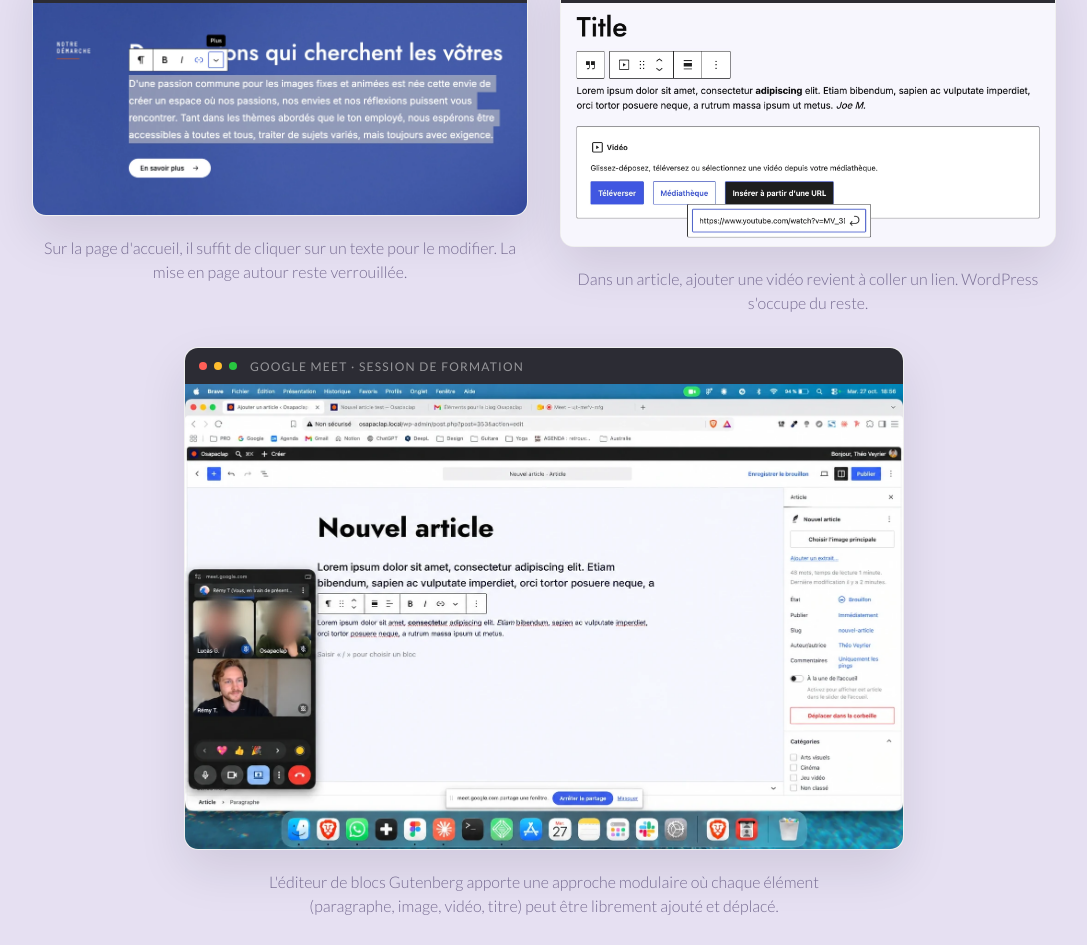
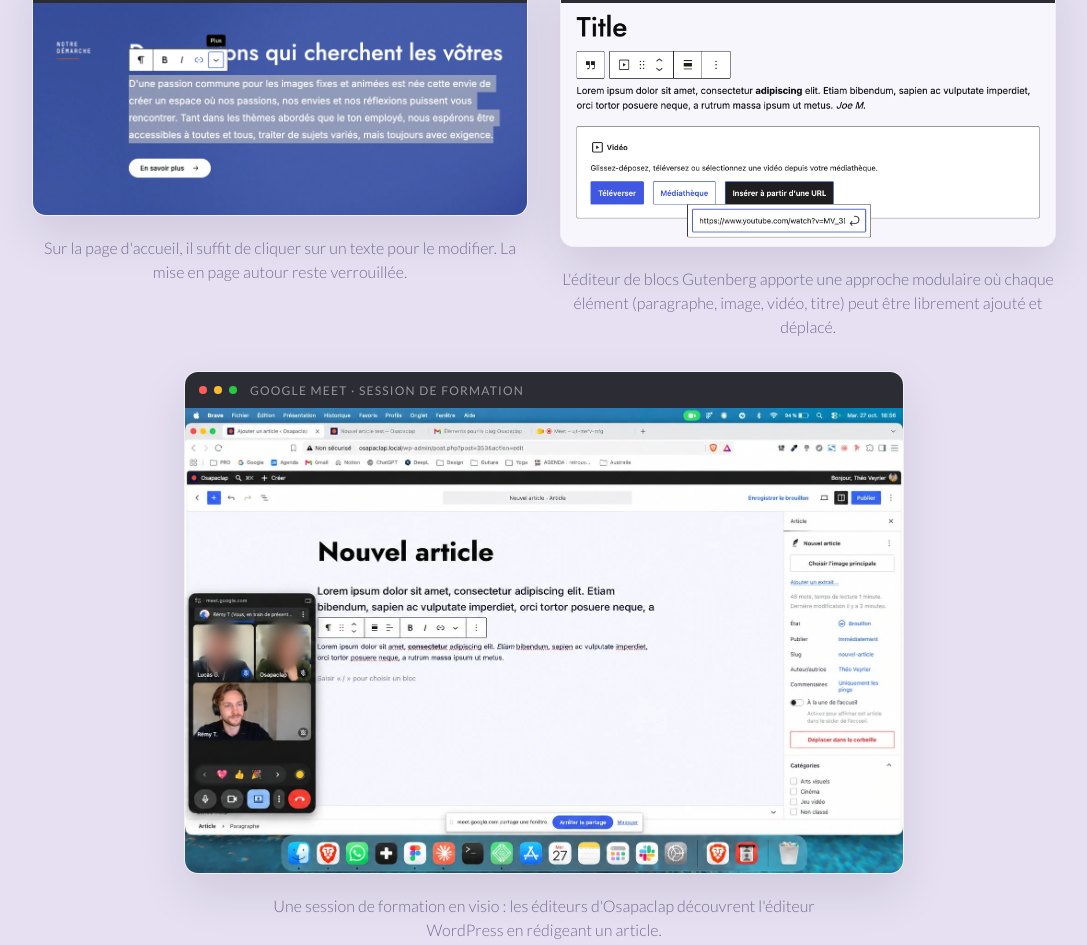
Before and after one commit to remythedesigner/portfolio2026, a plain HTML site: page fr/osapaclap.html in a window 1280 px wide. Shown: the part 9042-9987 px from the top of the page, without its empty margins (96-1183 px from the left). Drawn offline with nearby package versions, Linux system fonts and the light colour scheme.

Commit message:
Fix Osapaclap case study captions: Gutenberg text on Article image, new Meet caption
Co-Authored-By: Claude Sonnet 5.5 <noreply@anthropic.com>

```diff
--- a/fr/osapaclap.html
+++ b/fr/osapaclap.html
@@ -1467,7 +1467,7 @@
               </div>
               <img loading="lazy" class="cs-figma-img" src="/assets/osa-edit-article.webp" alt="Ajout d'un bloc vidéo dans un article Osapaclap sous WordPress en collant un lien YouTube">
             </div>
-            <figcaption class="cs-figma-caption">Dans un article, ajouter une vidéo revient à coller un lien. WordPress s'occupe du reste.</figcaption>
+            <figcaption class="cs-figma-caption">L'éditeur de blocs Gutenberg apporte une approche modulaire où chaque élément (paragraphe, image, vidéo, titre) peut être librement ajouté et déplacé.</figcaption>
           </figure>
           <figure class="osa-edit osa-edit-wide">
             <div class="cs-figma-frame">
@@ -1479,7 +1479,7 @@
               </div>
               <img loading="lazy" class="cs-figma-img" src="/assets/osa-training.webp" width="1559" height="1009" alt="Visioconférence avec deux éditeurs d'Osapaclap, pendant que l'éditeur WordPress affiche un nouvel article en cours de rédaction">
             </div>
-            <figcaption class="cs-figma-caption">L'éditeur de blocs Gutenberg apporte une approche modulaire où chaque élément (paragraphe, image, vidéo, titre) peut être librement ajouté et déplacé.</figcaption>
+            <figcaption class="cs-figma-caption">Une session de formation en visio : les éditeurs d'Osapaclap découvrent l'éditeur WordPress en rédigeant un article.</figcaption>
           </figure>
         </div>
       </div>
```
Also changed, not shown: osapaclap.html (+2 -2 lines).
